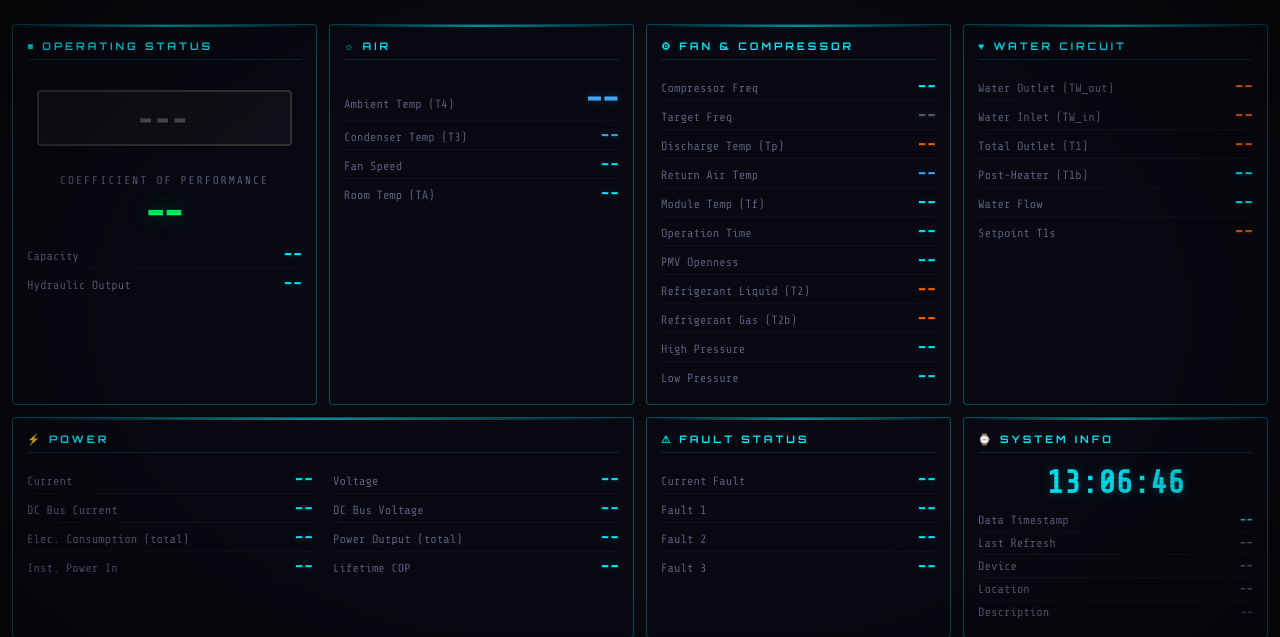
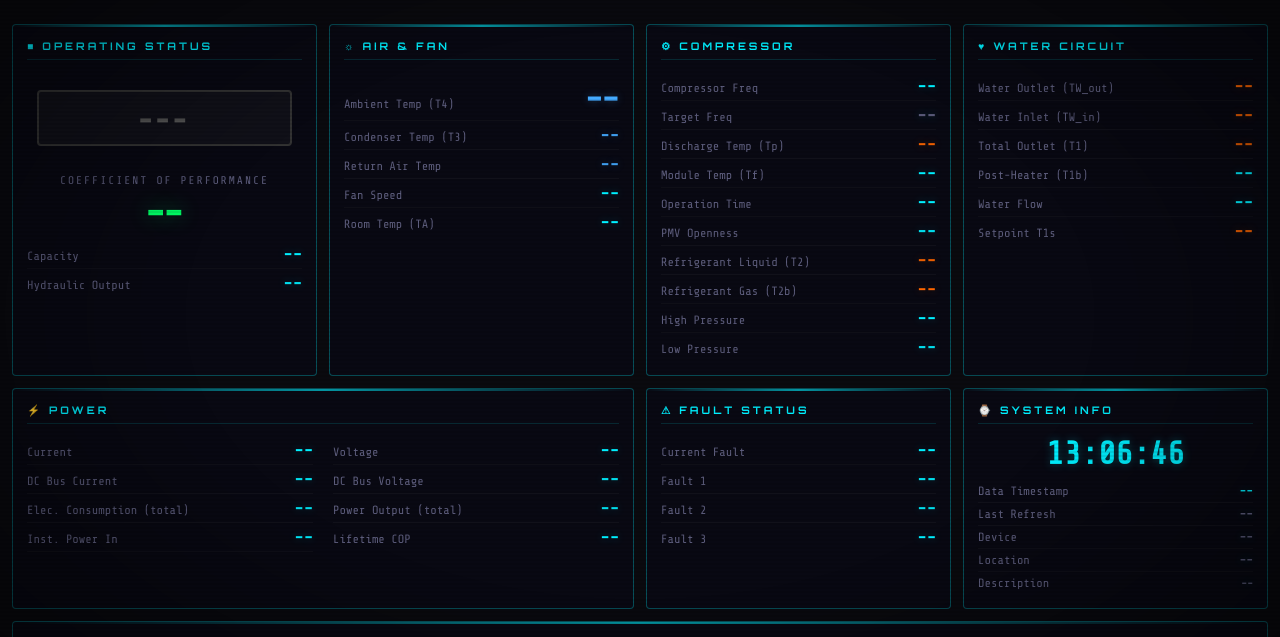
Before and after one commit to anderskvist/KaisaiModbus, a Flask app: page / in a window 1280 px wide. Shown: the part 85-722 px from the top of the page. Run offline with Flask 3, Linux system fonts and the light colour scheme; data that the repository does not hold is empty.

Commit message:
Move FAN stuff away from COMPRESSOR and put it with AIR

```diff
--- a/templates/dashboard.html
+++ b/templates/dashboard.html
@@ -566,9 +566,9 @@ header .subtitle {
     </div>
   </div>
 
-  <!-- AIR -->
+  <!-- AIR / FAN -->
   <div class="panel">
-    <div class="panel-title"><span class="icon">&#9788;</span>AIR</div>
+    <div class="panel-title"><span class="icon">&#9788;</span>AIR &amp; FAN</div>
     <div class="metric">
       <span class="metric-label">Ambient Temp (T4)</span>
       <span class="metric-value large cold" id="val-t4">--</span>
@@ -576,6 +576,10 @@ header .subtitle {
     <div class="metric">
       <span class="metric-label">Condenser Temp (T3)</span>
       <span class="metric-value cold" id="val-t3">--</span>
+    </div>
+    <div class="metric">
+      <span class="metric-label">Return Air Temp</span>
+      <span class="metric-value cold" id="val-return">--</span>
     </div>
     <div class="metric">
       <span class="metric-label">Fan Speed</span>
@@ -587,9 +591,9 @@ header .subtitle {
     </div>
   </div>
 
-  <!-- FAN / COMPRESSOR -->
+  <!-- COMPRESSOR -->
   <div class="panel">
-    <div class="panel-title"><span class="icon">&#9881;</span>FAN &amp; COMPRESSOR</div>
+    <div class="panel-title"><span class="icon">&#9881;</span>COMPRESSOR</div>
     <div class="metric">
       <span class="metric-label">Compressor Freq</span>
       <span class="metric-value" id="val-freq">--</span>
@@ -601,10 +605,6 @@ header .subtitle {
     <div class="metric">
       <span class="metric-label">Discharge Temp (Tp)</span>
       <span class="metric-value warm" id="val-discharge">--</span>
-    </div>
-    <div class="metric">
-      <span class="metric-label">Return Air Temp</span>
-      <span class="metric-value cold" id="val-return">--</span>
     </div>
     <div class="metric">
       <span class="metric-label">Module Temp (Tf)</span>
```
